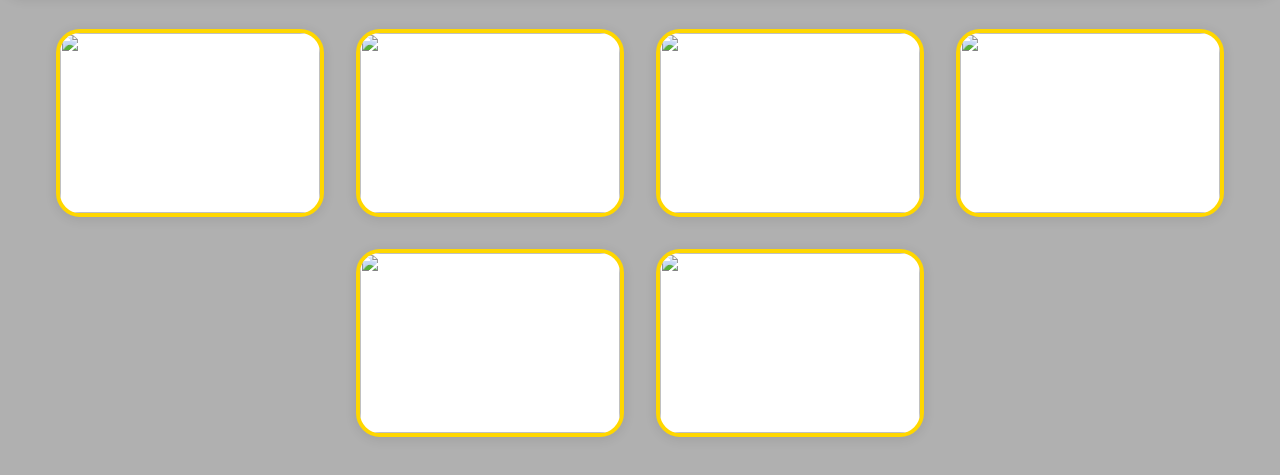
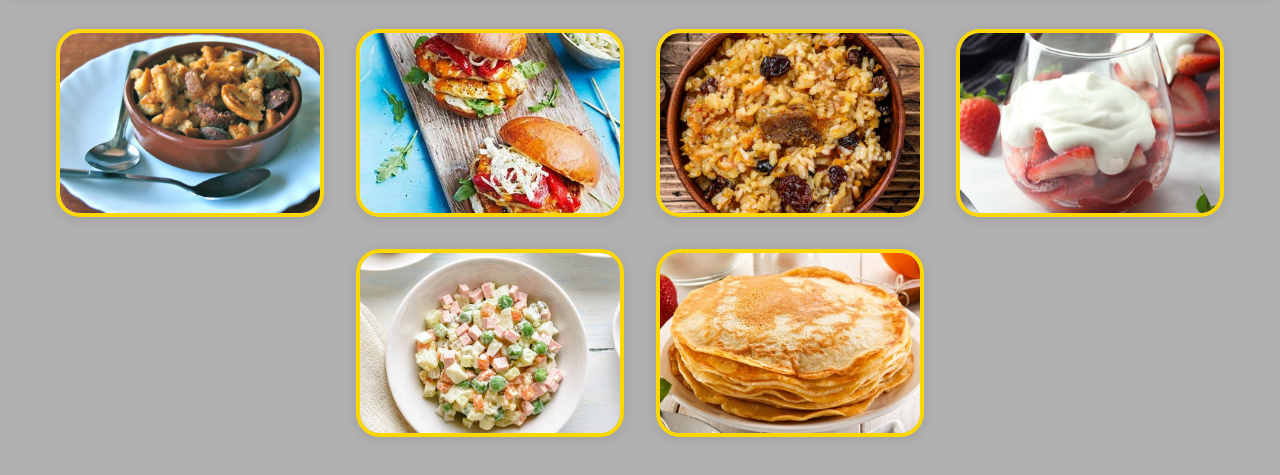
Before and after one commit to 478-ji/gallery, a plain HTML site: page index.html in a window 1280 px wide. Shown: the part 131-606 px from the top of the page. Drawn offline with Linux system fonts and the light colour scheme.

Commit message:
Update index.html

```diff
--- a/index.html
+++ b/index.html
@@ -49,12 +49,12 @@
 <body>
     <h1>this is gallery</h1>
     <div class="flexcontainer">
-        <img src="image/img1.jpg" alt="">
-        <img src="image/img2.jpg" alt="">
-        <img src="image/img3.jpg" alt="">
-        <img src="image/img4.jpg" alt="">
-        <img src="image/img5.jpg" alt="">
-        <img src="image/img6.jpg" alt="">
+        <img src="img1.jpg" alt="">
+        <img src="img2.jpg" alt="">
+        <img src="img3.jpg" alt="">
+        <img src="img4.jpg" alt="">
+        <img src="img5.jpg" alt="">
+        <img src="img6.jpg" alt="">
     </div>
 </body>
 </html>
```
